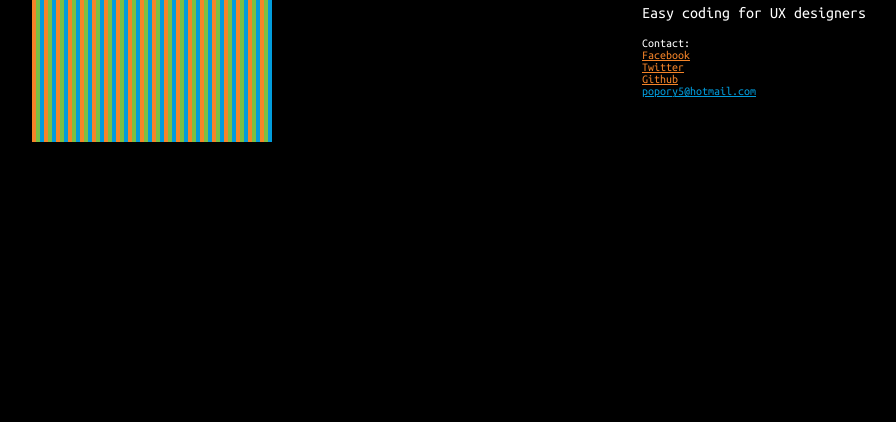
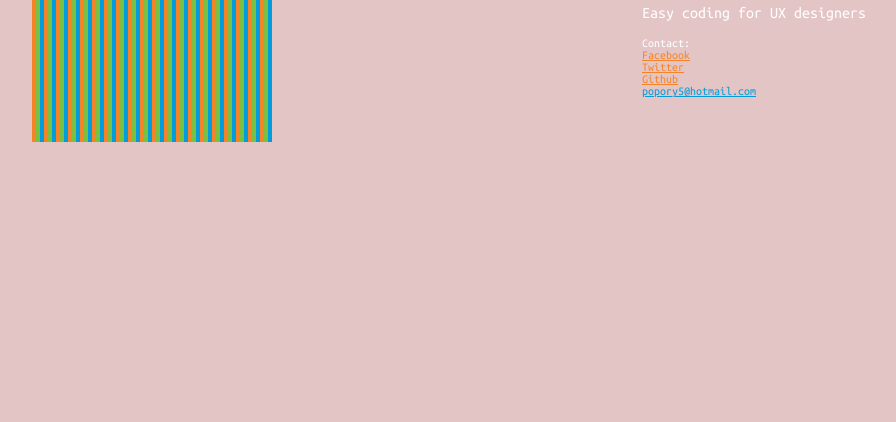
Before and after one commit to popory5/firstbook, a plain HTML site: page index.html in a window 1280 px wide. Shown: the part 378-800 px from the top of the page, without its empty margins (215-1111 px from the left). Drawn offline with Linux system fonts and the light colour scheme.

Commit message:
2nd update
2nd update

```diff
--- a/css/style.css
+++ b/css/style.css
@@ -5,7 +5,7 @@ body {
 }
 
 body {
-  background: #000;
+  background: #e4c5c5;
   position: relative;
   font-family: 'Ubuntu Mono',
     monospace;
```
